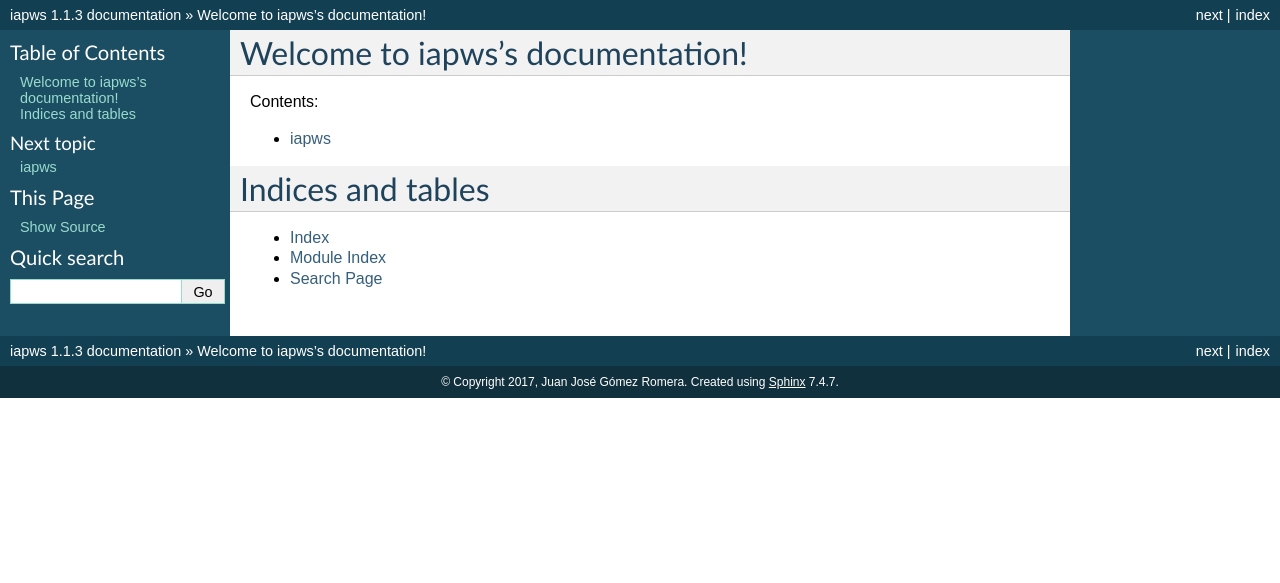
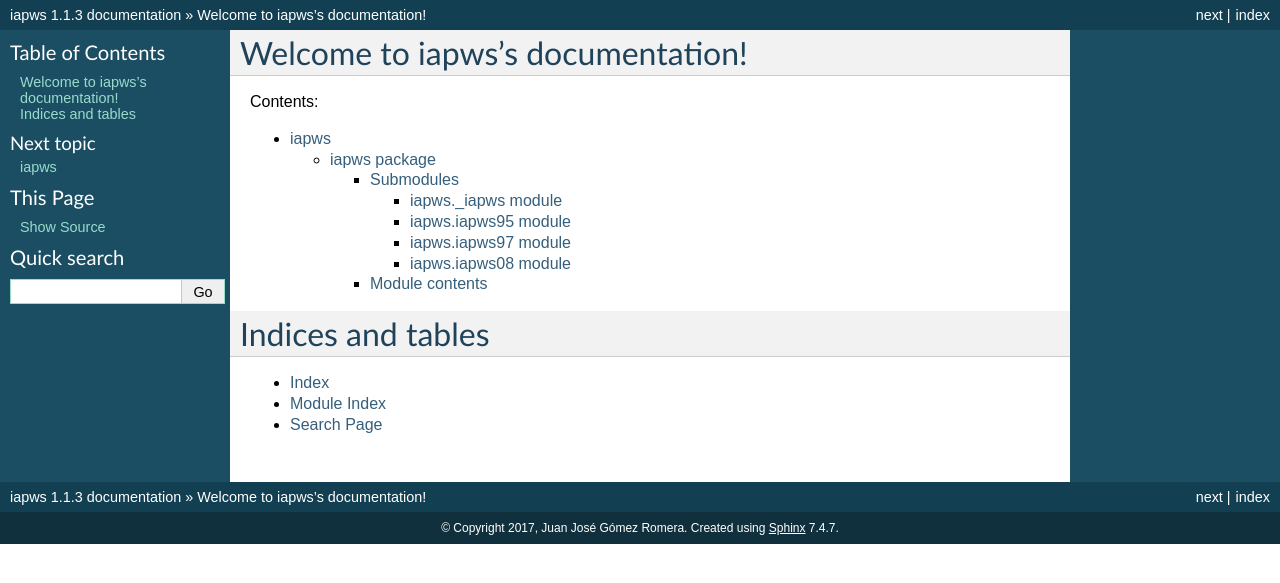
Before and after one commit to jjgomera/iapws, a Sphinx documentation site: the page built from docs/index.rst, in a window 1280 px wide. Shown: the top 583 px of the page. Built offline with Sphinx 7.4.7, drawn with Linux system fonts in a browser that asks for light colours; pages that are not in the unit, such as notebooks, are missing from menus.

Commit message:
Add iapws submodule list to documentation

```diff
--- a/docs/conf.py
+++ b/docs/conf.py
@@ -18,7 +18,6 @@
 # If extensions (or modules to document with autodoc) are in another directory,
 # add these directories to sys.path here. If the directory is relative to the
 # documentation root, use os.path.abspath to make it absolute, like shown here.
-print(os.path.abspath('..'))
 sys.path.insert(0, os.path.abspath('..'))
 
 # -- General configuration ------------------------------------------------
--- /dev/null
+++ b/docs/iapws.rst
@@ -0,0 +1,20 @@
+iapws package
+==============
+
+Submodules
+----------
+
+.. toctree::
+
+   iapws._iapws
+   iapws.iapws95
+   iapws.iapws97
+   iapws.iapws08
+
+Module contents
+---------------
+
+.. automodule:: iapws
+    :members:
+    :undoc-members:
+    :show-inheritance:
```
